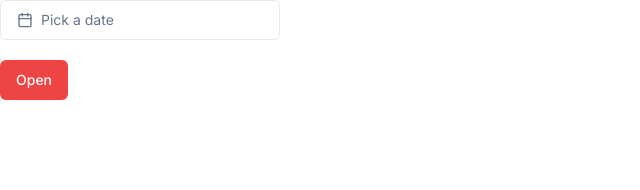
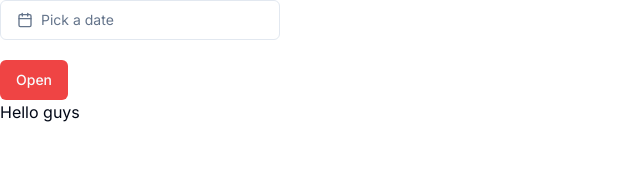
Before and after one commit to pampam01/online_learning_platform, a Next.js app: page / in a window 1280 px wide. Shown: the top 190 px of the page, without its empty margins (0-640 px from the left). Built offline with nearby package versions, Linux system fonts and the light colour scheme.

Commit message:
adding text hello guys

```diff
--- a/app/page.tsx
+++ b/app/page.tsx
@@ -1,7 +1,7 @@
-import React from "react";
-import Link from "next/link";
-import { DatePicker } from "@/components/DatePicker";
-import { Dropdown } from "@/components/Dropdown";
+import React from "react"
+import Link from "next/link"
+import { DatePicker } from "@/components/DatePicker"
+import { Dropdown } from "@/components/Dropdown"
 
 const page = () => {
   return (
@@ -9,9 +9,10 @@
       <DatePicker />
       <div className="my-5">
         <Dropdown />
+        <div>Hello guys</div>
       </div>
     </div>
-  );
-};
+  )
+}
 
-export default page;
+export default page
```
